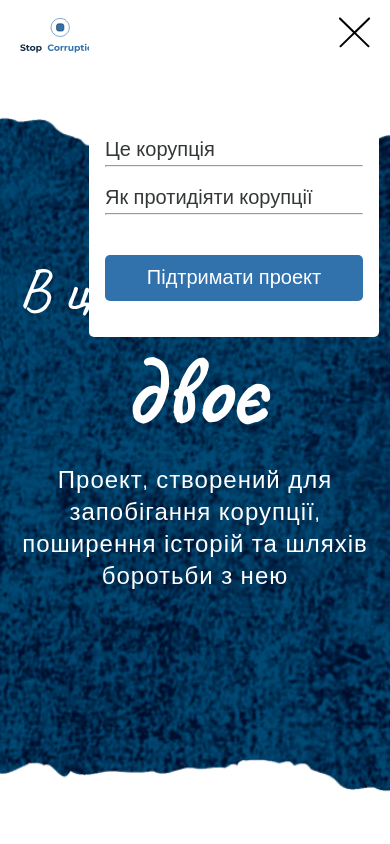
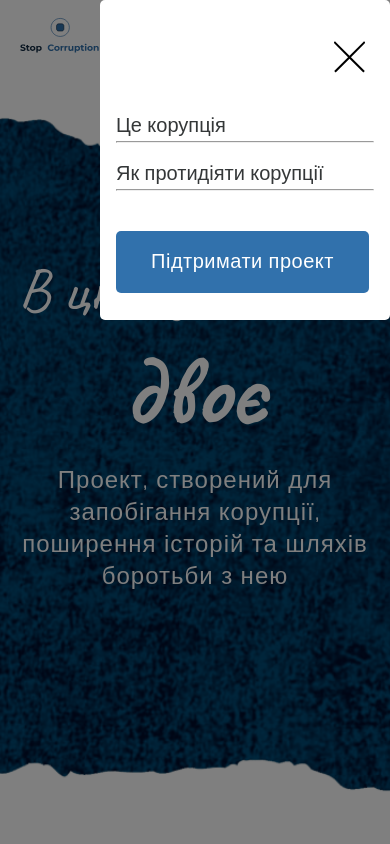
Before and after one commit to baza-trainee/antiCorruption, a React (Vite) app: page / in a window 390 px wide. Both pictures are taken after a click on the button 354 px from the left and 34 px from the top of the page. Shown: the top 844 px of the page. Built offline with nearby package versions, Linux system fonts and the light colour scheme.

Commit message:
fix: menu fixed top-right, bg-darkened

```diff
--- a/src/components/BurgerMenu/BurgerMenu.jsx
+++ b/src/components/BurgerMenu/BurgerMenu.jsx
@@ -11,20 +11,20 @@ const BurgerMenu = () => {
   };
 
   return (
-    <nav className="burger-menu">
+    <nav className={`burger-menu ${isOpen ? "open" : ""}`}>
       <button className="burger-menu__button" onClick={toggleMenu}>
-        {isOpen ? (
+        <img src={burgerOpen} alt="Open" className="burger-menu__icon_open" />
+      </button>
+
+      {/* Opened state */}
+      <div className={`menu-container ${isOpen ? "open" : ""}`}>
+        <button className="" onClick={toggleMenu}>
           <img
             src={burgerClose}
             alt="Close"
             className="burger-menu__icon_close"
           />
-        ) : (
-          <img src={burgerOpen} alt="Open" className="burger-menu__icon_open" />
-        )}
-      </button>
-
-      <div className={`menu-container ${isOpen ? "open" : ""}`}>
+        </button>
         <ul className="menu-container__list">
           <li className="menu-container__item">
             <a href="#home" className="menu-container__link">
--- a/src/components/BurgerMenu/burgerMenu.scss
+++ b/src/components/BurgerMenu/burgerMenu.scss
@@ -1,10 +1,20 @@
 @import "/src/styles/styles.scss";
 
 .burger-menu {
-  position: relative;
   grid-column: 4;
   justify-self: end;
-
+  &.open {
+    &::before {
+      content: "";
+      position: fixed;
+      top: 0;
+      left: 0;
+      width: 100%;
+      height: 100%;
+      background: rgba(0, 0, 0, 0.5);
+      z-index: 9;
+    }
+  }
   @media (min-width: $tablet-width) {
     grid-column: 8;
   }
@@ -15,16 +25,17 @@
 }
 
 .burger-menu__button {
-  position: relative;
   width: 40px;
-  z-index: 11;
 }
 
 .burger-menu__icon_open,
 .burger-menu__icon_close {
-  position: relative;
   width: 40px;
-  z-index: 11;
+}
+.burger-menu__icon_close {
+  position: absolute;
+  top: 41px;
+  right: 24px;
 }
 
 .menu-container.open {
@@ -35,10 +46,10 @@
 .menu-container {
   position: absolute;
   display: flex;
-
   flex-direction: column;
   justify-content: center;
   padding: 40px 24px;
+  padding-top: 160px;
   width: 385px;
   height: 417px;
   font-size: $sm;
@@ -48,9 +59,11 @@
   z-index: 10;
   border-radius: 5px;
   opacity: 0;
-  transform: translateY(-10px);
   transition: opacity 0.3s ease, transform 0.3s ease;
 
+  &__list {
+    margin-bottom: 64px;
+  }
   .menu-container__item {
     margin-bottom: 16px;
 
@@ -61,30 +74,17 @@
 }
 
 .support-button {
-  @include button(8px 16px);
+  @include button(16px 32px);
+  width: 253px;
+  letter-spacing: 0.5px;
 }
 
 @media (max-width: $max-width-tablet) {
-  .menu-container {
-    padding-top: 123px;
-  }
-
-  .menu-container__list {
-    margin-bottom: 64px;
-  }
-
-  .burger-menu {
-    display: block;
-  }
-}
-
-@media (max-width: $max-width-mobile) {
   .menu-container {
     height: 320px;
     width: 290px;
     padding: 40px 16px;
     padding-top: 123px;
-    right: -5px;
   }
 
   .menu-container__list {
@@ -100,3 +100,24 @@
     width: 33px;
   }
 }
+
+@media (max-width: $max-width-mobile) {
+  .menu-container {
+    height: 320px;
+    width: 290px;
+    padding: 40px 16px;
+    padding-top: 123px;
+  }
+
+  .menu-container__list {
+    margin-bottom: 24px;
+  }
+  .burger-menu {
+    display: block;
+  }
+
+  .burger-menu__icon_open,
+  .burger-menu__icon_close {
+    width: 33px;
+  }
+}
```
